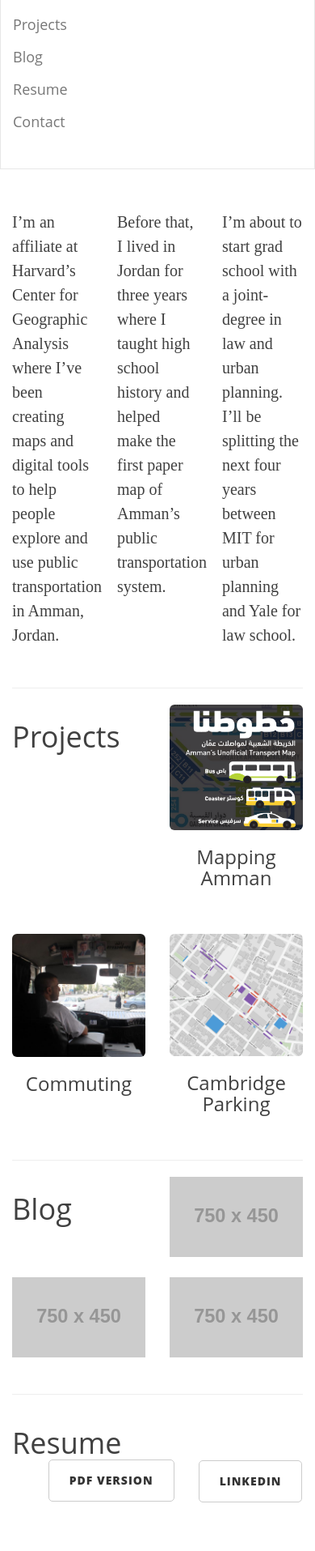
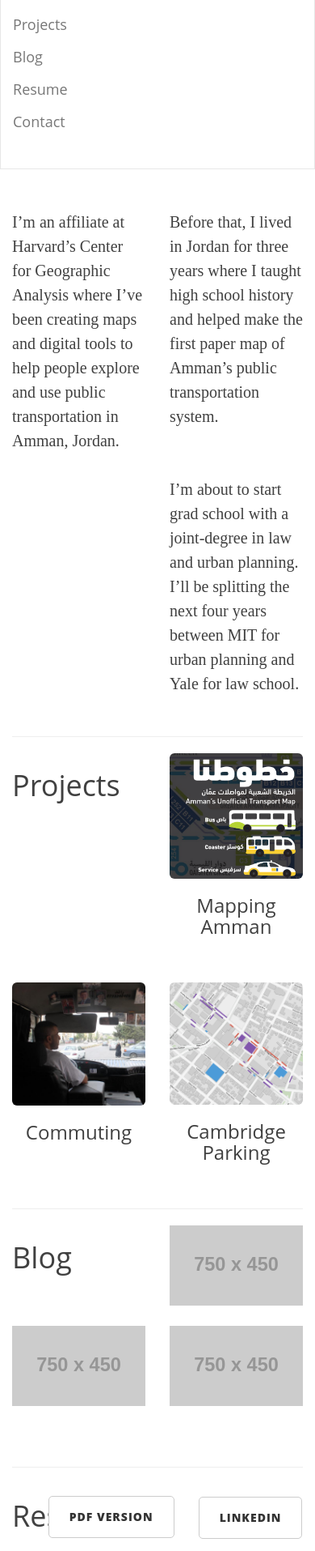
Before and after one commit to PeterDamrosch/website, a plain HTML site: page index.html in a window 390 px wide. Shown: the part 82-1997 px from the top of the page at 81% size. Drawn offline with Linux system fonts and the light colour scheme; placeholder pictures from the web are drawn by us; a web font is replaced by a local one.

Commit message:
Adjusted spacing on blog row

```diff
--- a/css/home-page.css
+++ b/css/home-page.css
@@ -31,11 +31,10 @@
 }
 
 
-/****** Portfolio *******/
+/****** General Projects *******/
 .portfolio-item {
     margin-bottom: 25px;
 }
-
 
 .section-label {
     text-align: left;
@@ -56,10 +55,16 @@
     opacity: 0.7;
 }
 
+/******** Blog Row **********/
+
+#blog-row {
+    margin-bottom: 50px;
+}
+
 /******* Resume Line ********/
 
 #resume-center-div {
-    margin-top: 60px;
+    margin-top: 15px;
     margin-left: 10%;
     margin-right: 20%
 
--- a/index.html
+++ b/index.html
@@ -57,25 +57,16 @@
     <div class="container">
         <!-- About Me Row -->
         <div class="row">
-            <div class="col-xs-4">
-                <p>
-                    I’m an affiliate at Harvard’s Center for Geographic Analysis where I’ve been creating maps and digital tools to help people explore and use public transportation in Amman, Jordan.
-                </p>
+            <div class="col-xs-6 col-sm-4">
+                <p>I’m an affiliate at Harvard’s Center for Geographic Analysis where I’ve been creating maps and digital tools to help people explore and use public transportation in Amman, Jordan.</p>
+            </div>
+            <div class="col-xs-6 col-sm-4">
+                <p>Before that, I lived in Jordan for three years where I taught high school history and helped make the first paper map of Amman’s public transportation system.</p>
 
             </div>
-            <div class="col-xs-4">
-                <p>
-                    Before that, I lived in Jordan for three years where I taught high school history and helped make the first paper map of Amman’s public transportation system.
-                </p>
-
+            <div class="col-xs-6 col-sm-4">
+                <p>I’m about to start grad school with a joint-degree in law and urban planning. I’ll be splitting the next four years between MIT for urban planning and Yale for law school.</p>
             </div>
-            <div class="col-xs-4">
-                <p>
-                    I’m about to start grad school with a joint-degree in law and urban planning. I’ll be splitting the next four years between MIT for urban planning and Yale for law school.
-                </p>
-
-            </div>
-            <!-- p class="intro-text">I’m an affiliate at Harvard’s Center for Geographic Analysis where I’ve been creating digital tools to help people explore and use public transportation in Amman, Jordan. Before that, I taught high school history in Jordan and helped make the first paper map of Amman’s public transportation system. In the fall, I’ll be starting a joint-degree in law and urban planning at MIT’s Department of Urban Studies and Planning and Yale Law School.</p-->
         </div>
         <!-- /.row -->
 
```
